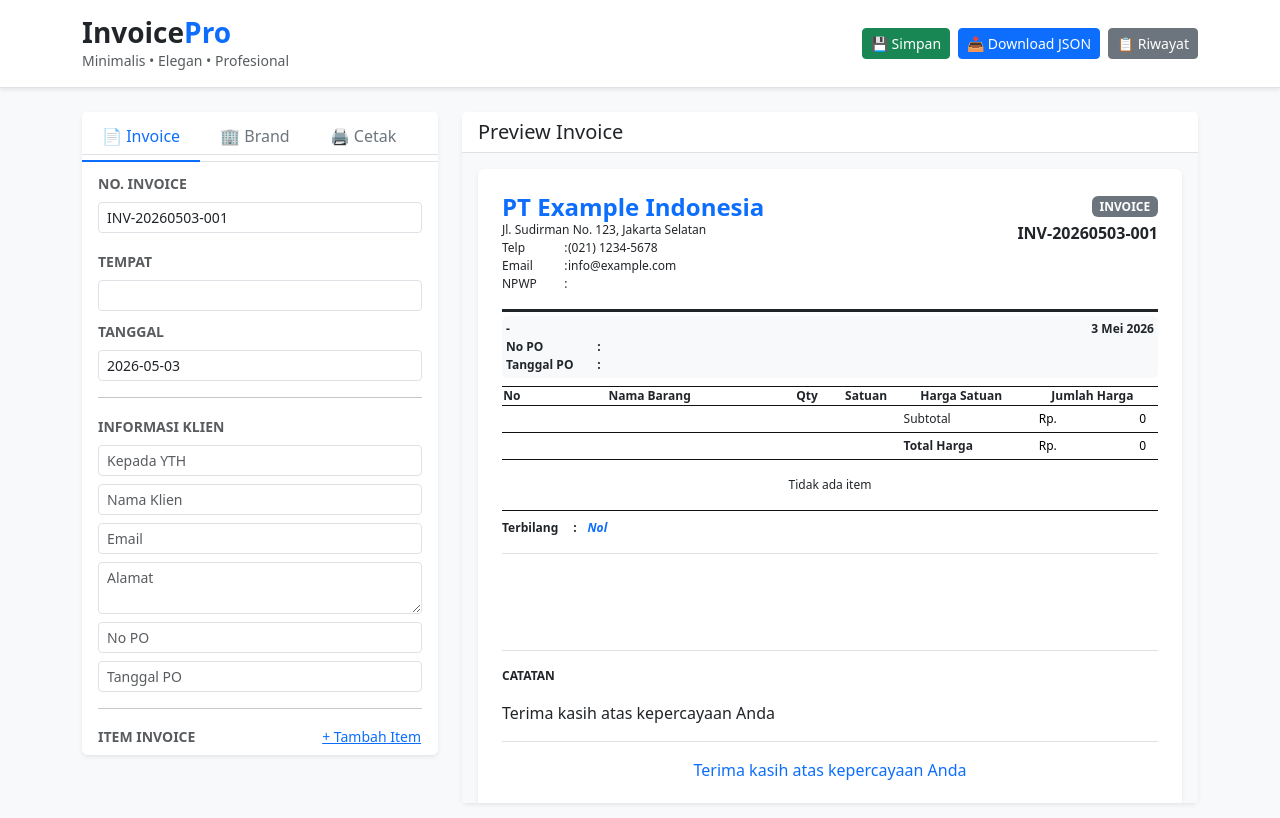
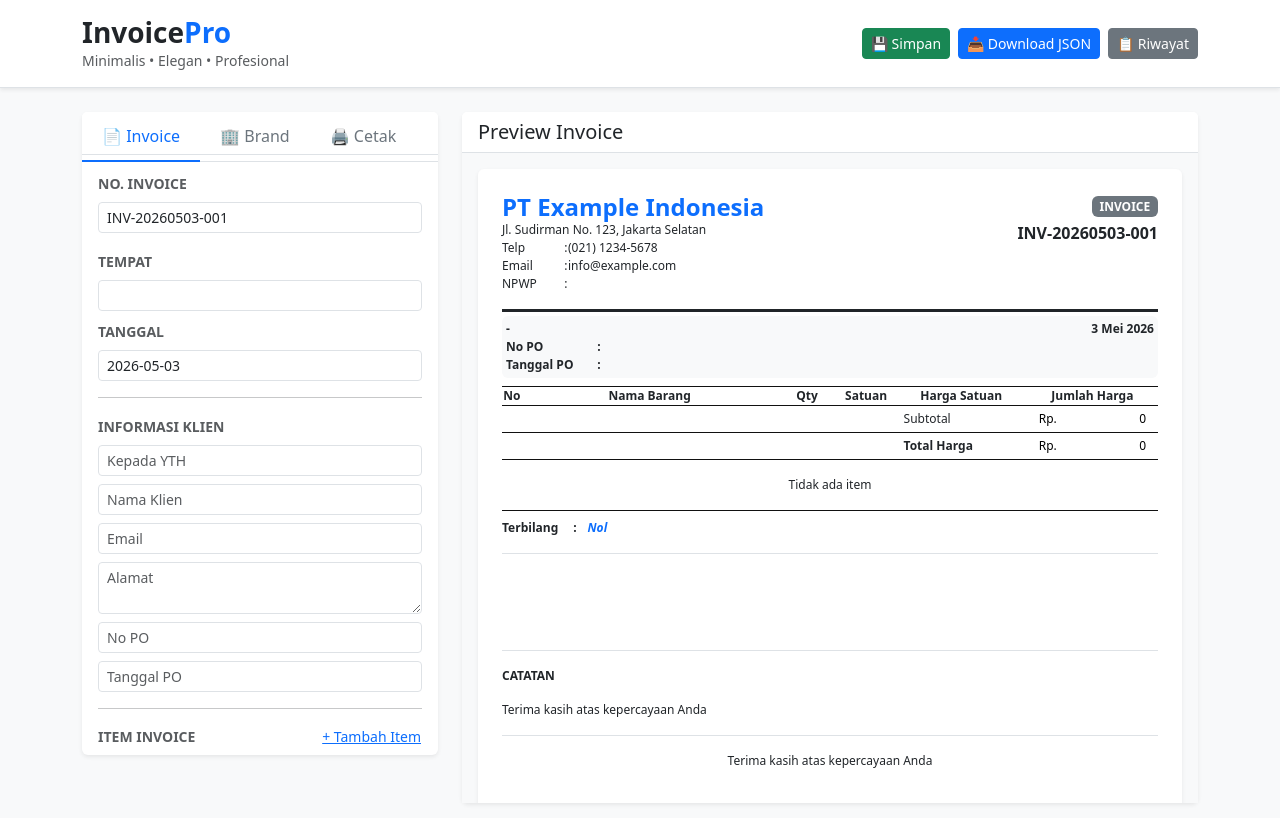
Before and after one commit to AllanWijaya/invoice-maker, a Next.js app: page / in a window 1280 px wide. Shown: the top 818 px of the page. Built offline with nearby package versions, Linux system fonts and the light colour scheme.

Commit message:
add classname custom font pada catatan

```diff
--- a/pages/components/InvoicePreview.tsx
+++ b/pages/components/InvoicePreview.tsx
@@ -448,14 +448,18 @@ const InvoicePreview = forwardRef<HTMLDivElement, InvoicePreviewProps>(
                   Catatan
                 </p>
                 <div
+                  className="custom-text"
                   dangerouslySetInnerHTML={{
                     __html: invoiceData.notes.replace(/\n/g, "<br />"),
                   }}
                 ></div>
               </div>
             )}
-            <div className="text-center pt-3 mt-3 border-top">
-              <p style={{ color: brandData.accentColor }}>
+            <div className="custom-text text-center pt-3 mt-3 border-top">
+              <p
+                className="custom-text"
+                style={{ color: brandData.accentColor }}
+              >
                 {brandData.footerText || "Terima kasih atas kepercayaan Anda"}
               </p>
             </div>
```
